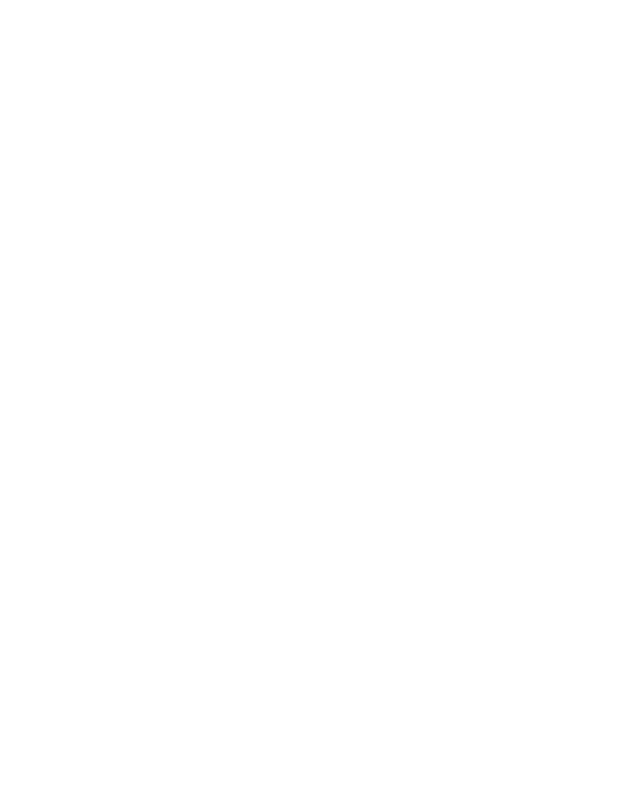
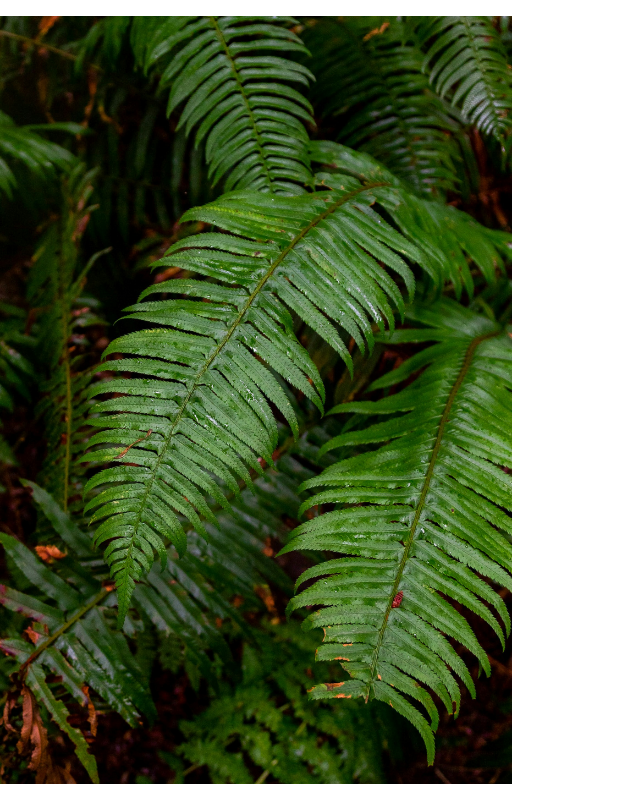
Before and after one commit to ahmadnourallah/sign-up-form, a plain HTML site: page index.html in a window 1280 px wide. Shown: the whole page, without its empty margins (0-640 px from the left). Drawn offline with Linux system fonts and the light colour scheme.

Commit message:
Create the basic structure of the page

```diff
--- a/index.html
+++ b/index.html
@@ -8,6 +8,7 @@
     <title>Sign Up</title>
 </head>
 <body>
-
+    <div id="sidebar"></div>
+    <div id="main"></div>
 </body>
 </html>
--- a/styles.css
+++ b/styles.css
@@ -18,8 +18,17 @@
 
 body {
     line-height: 1.5;
+    display: flex;
+    flex-direction: row;
+    height: 100vh;
+    gap: 2rem;
 }
 
 input, button, textarea, select {
     font: inherit;
 }
+
+#sidebar {
+    background: no-repeat center/100% url("assets/background.jpg");
+    width: 40%;
+}
```
